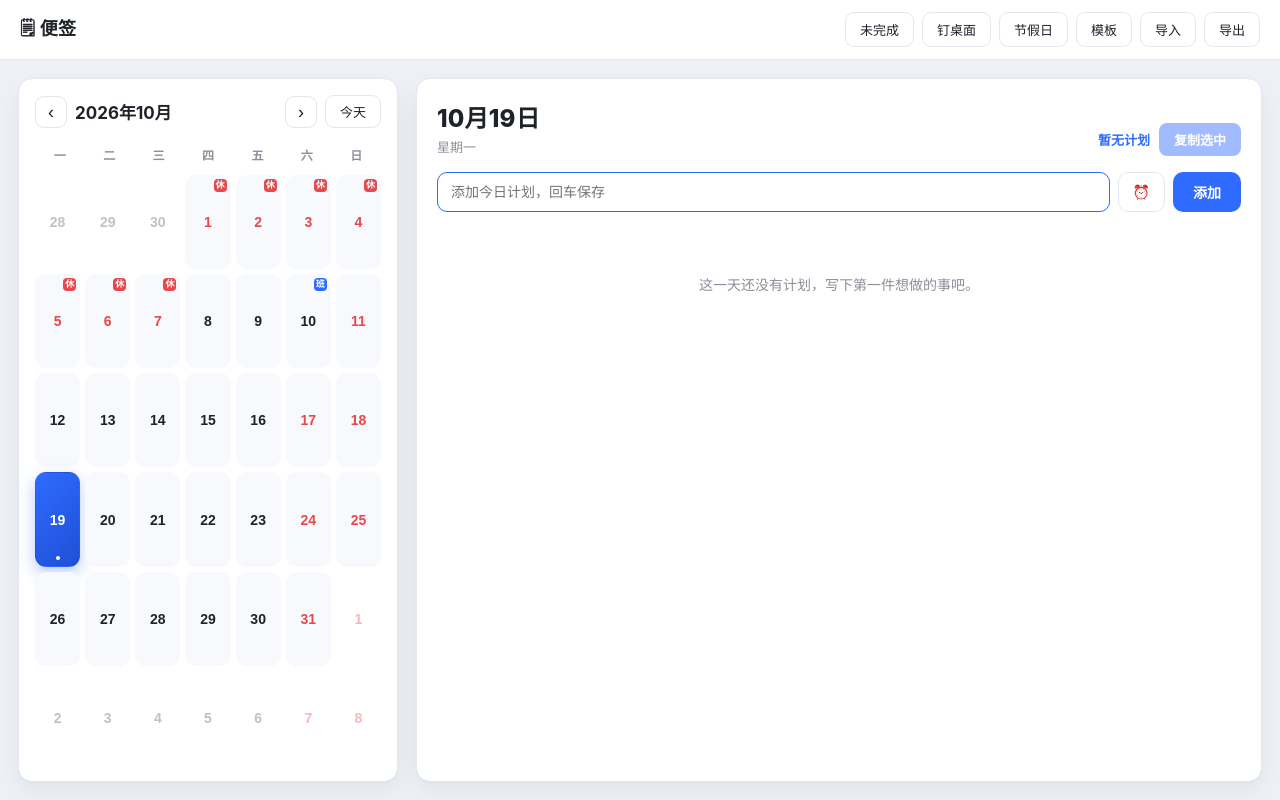
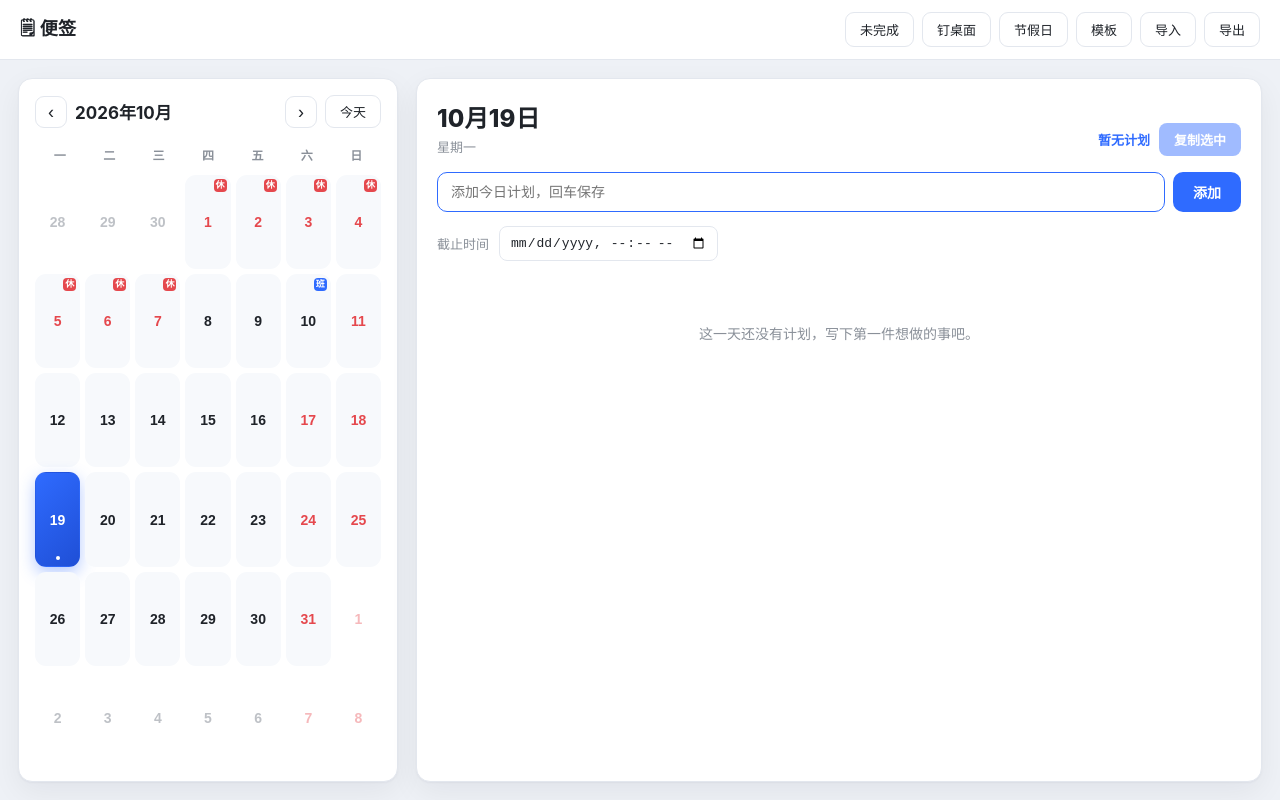
Before and after one commit to mengqd/planbook, a React (Vite) app: page / in a window 1280 px wide. Built offline with nearby package versions, Linux system fonts and the light colour scheme.

Commit message:
ui: 添加区截止时间输入框常显（不再折叠），任务项编辑保持不变

```diff
--- a/src/components/DayPanel.tsx
+++ b/src/components/DayPanel.tsx
@@ -25,7 +25,6 @@ export default function DayPanel({
 }: Props) {
   const [text, setText] = useState('');
   const [due, setDue] = useState('');
-  const [showDue, setShowDue] = useState(false);
   const [copied, setCopied] = useState(false);
   // 复制选择：选中的计划才会出现在“复制选中”的导出文本里
   const [selected, setSelected] = useState<Set<string>>(new Set());
@@ -103,7 +102,6 @@ export default function DayPanel({
     onAdd(t, undefined, fromLocalInput(due));
     setText('');
     setDue('');
-    setShowDue(false);
   };
 
   return (
@@ -153,16 +151,8 @@ export default function DayPanel({
             if (e.key === 'Enter') handleAdd();
           }}
         />
-        <button
-          className={`due-toggle ${showDue ? 'on' : ''}`}
-          title="设置截止时间（年/月/日/时/分）"
-          onClick={() => setShowDue((v) => !v)}
-        >
-          ⏰
-        </button>
         <button onClick={handleAdd}>添加</button>
       </div>
-      {showDue && (
       <div className="add-due">
         <span>截止时间</span>
         <input
@@ -176,7 +166,6 @@ export default function DayPanel({
           </button>
         )}
       </div>
-      )}
 
       <ul className="plan-list">
         {plans.length === 0 && (
--- a/src/index.css
+++ b/src/index.css
@@ -710,17 +710,6 @@ body.sticky.win .stick-btn.theme {
 }
 
 /* 添加行的截止时间 */
-.due-toggle {
-  padding: 10px 14px !important;
-  background: var(--panel) !important;
-  border: 1px solid var(--border) !important;
-  color: var(--text-soft) !important;
-}
-.due-toggle.on {
-  border-color: var(--brand) !important;
-  color: var(--brand) !important;
-  background: var(--brand-soft) !important;
-}
 .add-due {
   display: flex;
   align-items: center;
```
Lines whose indentation alone changed are shown as unchanged.
